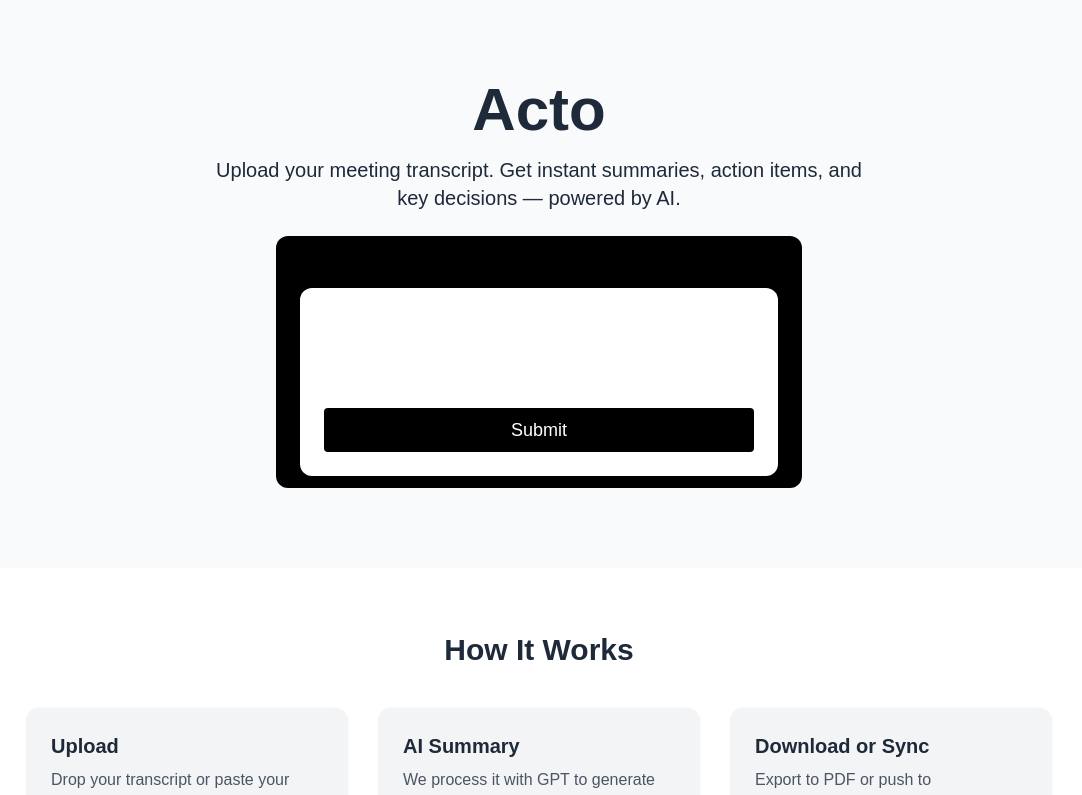
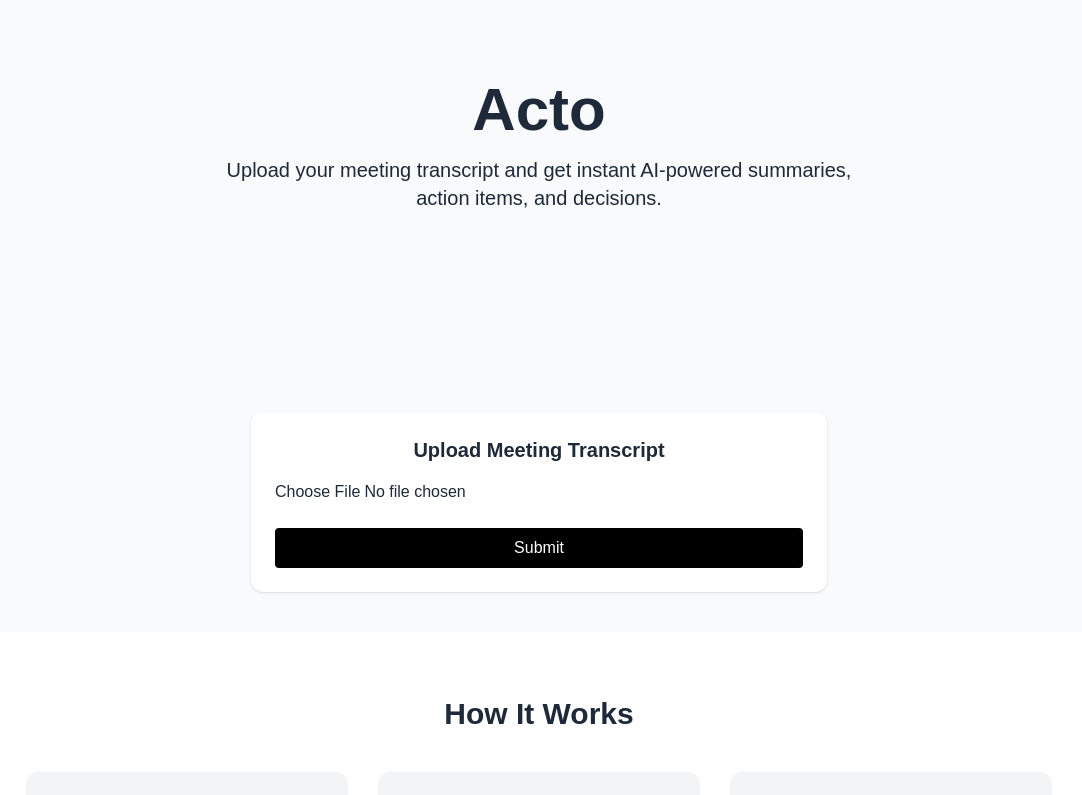
Before and after one commit to Tausif4171/Acto, a Next.js app: page / in a window 1280 px wide. Shown: the top 795 px of the page, without its empty margins (101-1183 px from the left). Built offline with nearby package versions, Linux system fonts and the light colour scheme.

Commit message:
Update homepage layout: enhance title and description, and move UploadTranscript component to a dedicated section

```diff
--- a/app/page.tsx
+++ b/app/page.tsx
@@ -5,16 +5,17 @@
     <main className="min-h-screen bg-gray-50 text-gray-800">
       {/* Hero */}
       <section className="flex flex-col items-center justify-center text-center py-20 px-4">
-        <h1 className="text-4xl md:text-6xl font-bold mb-4">Acto</h1>
-        <p className="text-lg md:text-xl max-w-2xl mb-6">
-          Upload your meeting transcript. Get instant summaries, action items,
-          and key decisions — powered by AI.
+        <h1 className="text-5xl md:text-6xl font-bold mb-4">Acto</h1>
+        <p className="text-lg md:text-xl max-w-2xl mb-10">
+          Upload your meeting transcript and get instant AI-powered summaries,
+          action items, and decisions.
         </p>
-        <button className="bg-black text-white px-6 py-3 rounded-xl text-lg hover:bg-gray-800 transition">
-          <UploadTranscript />
-        </button>
       </section>
 
+      {/* Upload Section */}
+      <section className="py-10 px-4">
+        <UploadTranscript />
+      </section>
       {/* How it Works */}
       <section className="py-16 px-6 bg-white">
         <h2 className="text-3xl font-semibold text-center mb-10">
```
